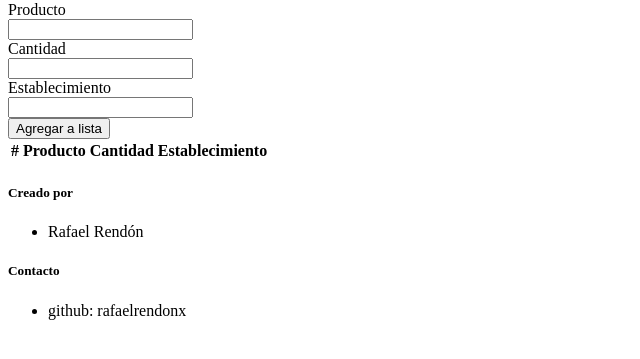
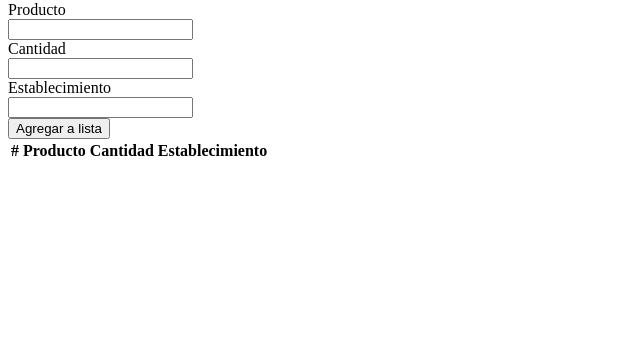
Before and after one commit to rafaelrendonx/P2-Lista-de-Supermercado, a plain HTML site: page proyecto2.html in a window 1280 px wide. Shown: the part 79-438 px from the top of the page, without its empty margins (0-640 px from the left). Drawn offline with nearby package versions, Linux system fonts and the light colour scheme.

Commit message:
Se crea HTML

```diff
--- a/proyecto2.html
+++ b/proyecto2.html
@@ -7,10 +7,7 @@
     <title>Document</title>
   </head>
 <body>
-  <header>
-    <h1>Lista de Supermercado</h1>
-  </header>
-
+  <h1>Lista de Supermercado</h1>
     <div>
         <!-- Empiezan entradas de texto -->
         <form>
@@ -54,30 +51,5 @@
         </table>
         </div>
     </div>
-
-<footer>
-  <div>
-    <div>
-      <h5>Creado por</h5>
-        <ul>
-          <li>
-            <a>Rafael Rendón</a>
-          </li>
-        </ul>
-      <h5>Contacto</h5>
-        <ul>
-          <li>
-            <a>github: rafaelrendonx</a>
-          </li>
-        </ul>
-    </div>
-  </div>
-</footer>
-
-    <!--Scripts-->
-    <script src="https://cdn.jsdelivr.net/npm/bootstrap@5.2.0-beta1/dist/js/bootstrap.bundle.min.js" integrity="sha384-pprn3073KE6tl6bjs2QrFaJGz5/SUsLqktiwsUTF55Jfv3qYSDhgCecCxMW52nD2" crossorigin="anonymous"></script>
-    <script src="https://cdn.jsdelivr.net/npm/@popperjs/core@2.11.5/dist/umd/popper.min.js" integrity="sha384-Xe+8cL9oJa6tN/veChSP7q+mnSPaj5Bcu9mPX5F5xIGE0DVittaqT5lorf0EI7Vk" crossorigin="anonymous"></script>
-    <script src="https://cdn.jsdelivr.net/npm/bootstrap@5.2.0-beta1/dist/js/bootstrap.min.js" integrity="sha384-kjU+l4N0Yf4ZOJErLsIcvOU2qSb74wXpOhqTvwVx3OElZRweTnQ6d31fXEoRD1Jy" crossorigin="anonymous"></script>
-    <script src="proyecto2.js"></script>
 </body>
 </html>
```
